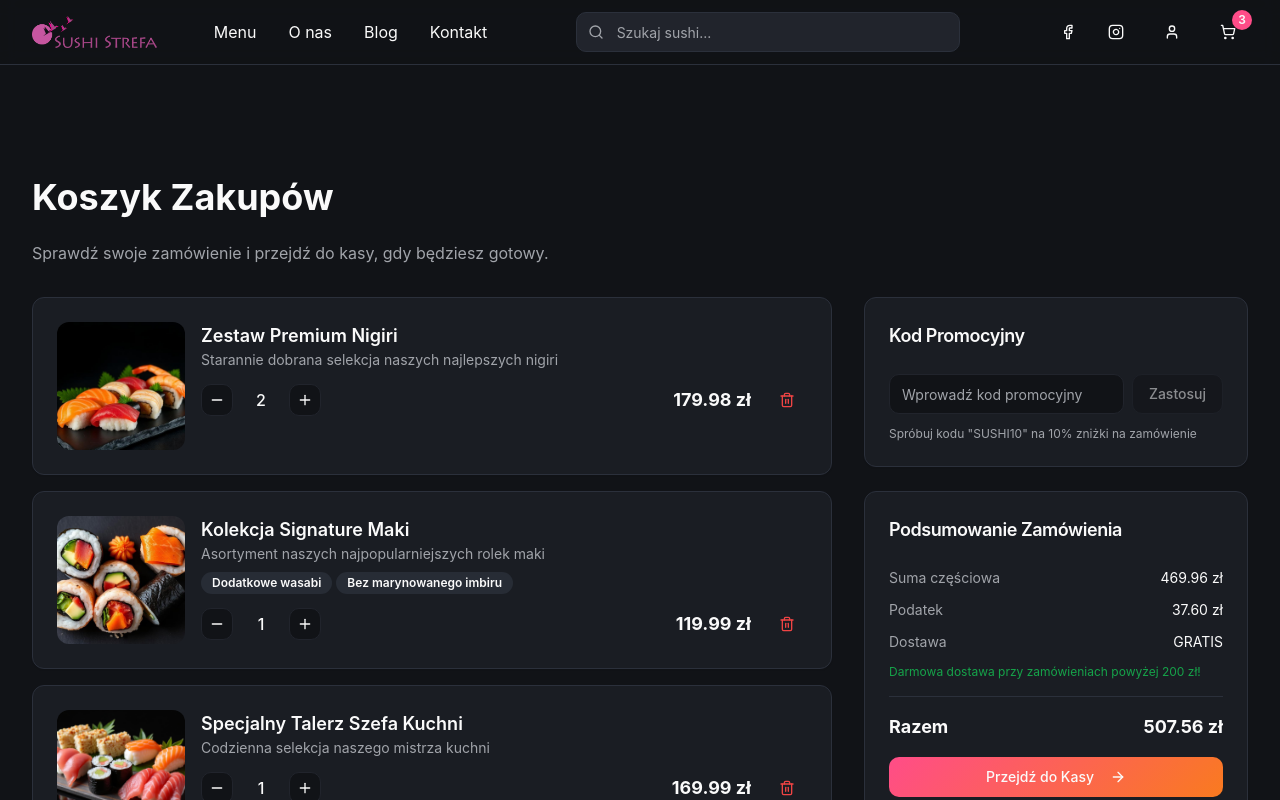
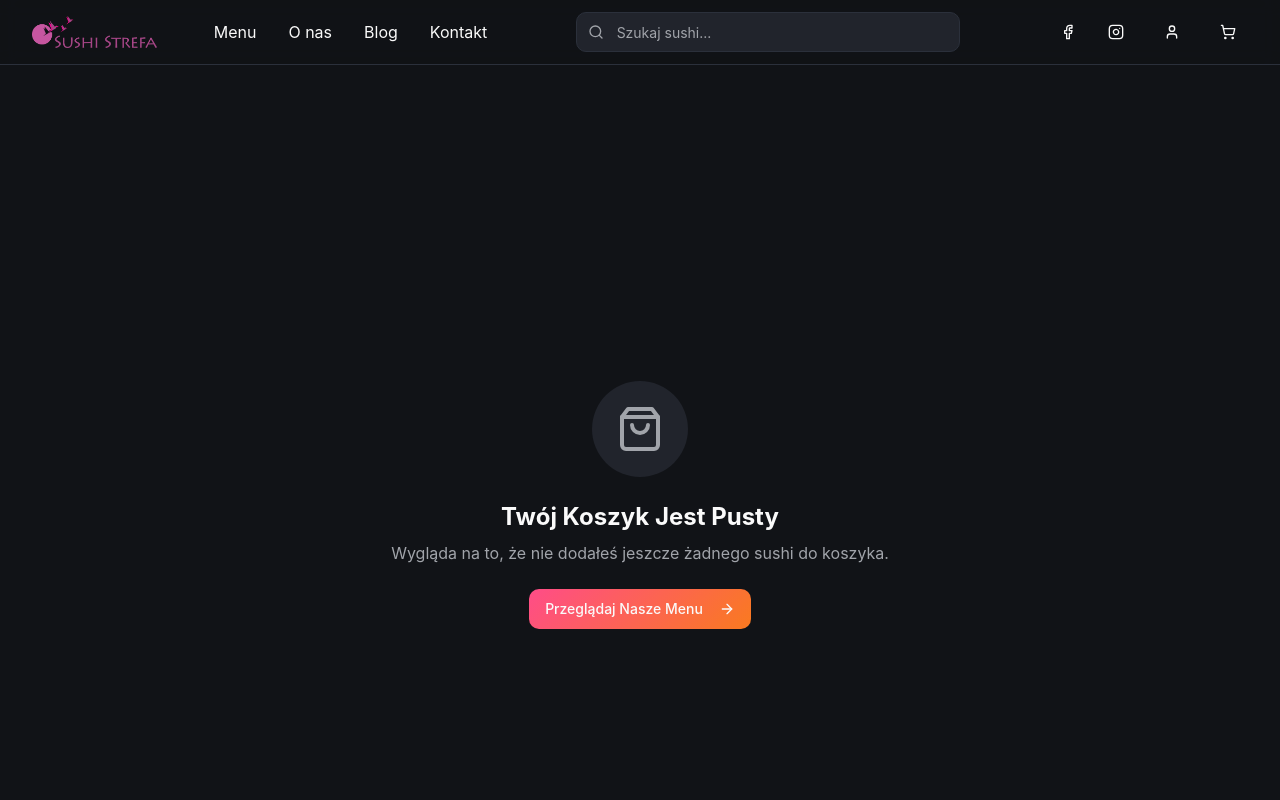
Before and after one commit to piotrwyszynski/sushi-zen-plan, a React (Vite) app: page /cart in a window 1280 px wide. Shown: the top 800 px of the page. Built offline with nearby package versions, Linux system fonts and the light colour scheme.

Commit message:
Fix cart functionality
The cart functionality for adding and removing products was not working and has now been fixed.

```diff
--- a/src/App.tsx
+++ b/src/App.tsx
@@ -13,11 +13,13 @@ import { Contact } from "./pages/Contact";
 import { Login } from "./pages/Login";
 import { Cart } from "./pages/Cart";
 import NotFound from "./pages/NotFound";
+import { CartProvider } from "./context/CartContext";
 
 const queryClient = new QueryClient();
 
 const App = () => (
   <QueryClientProvider client={queryClient}>
+    <CartProvider>
       <TooltipProvider>
         <Toaster />
         <Sonner />
@@ -41,6 +43,7 @@ const App = () => (
           </div>
         </BrowserRouter>
       </TooltipProvider>
+    </CartProvider>
   </QueryClientProvider>
 );
 
--- a/src/components/Header.tsx
+++ b/src/components/Header.tsx
@@ -12,9 +12,10 @@ import {
   Instagram
 } from "lucide-react";
 import { Link } from "react-router-dom";
+import { useCart } from "@/context/CartContext";
 
 export const Header = () => {
-  const [cartCount] = useState(3);
+  const { count: cartCount } = useCart();
   const [isSearchOpen, setIsSearchOpen] = useState(false);
 
   return (
--- a/src/components/ProductCard.tsx
+++ b/src/components/ProductCard.tsx
@@ -3,6 +3,8 @@ import { Card, CardContent, CardFooter } from "@/components/ui/card";
 import { Badge } from "@/components/ui/badge";
 import { Star, Heart, ShoppingCart } from "lucide-react";
 import { useState } from "react";
+import { useCart } from "@/context/CartContext";
+import { toast } from "@/components/ui/use-toast";
 
 interface ProductCardProps {
   id: string;
@@ -17,6 +19,7 @@ interface ProductCardProps {
 }
 
 export const ProductCard = ({
+  id,
   name,
   description,
   price,
@@ -28,15 +31,19 @@ export const ProductCard = ({
 }: ProductCardProps) => {
   const [isFavorite, setIsFavorite] = useState(false);
   const [isAdding, setIsAdding] = useState(false);
+  const { addItem } = useCart();
 
   const handleAddToCart = () => {
     setIsAdding(true);
-    // Simulate API call
+    addItem({ id, name, description, price, image }, 1);
+    toast({
+      title: "Dodano do koszyka",
+      description: `${name} został dodany do koszyka.`,
+    });
     setTimeout(() => {
       setIsAdding(false);
-    }, 1000);
+    }, 400);
   };
-
   return (
     <Card className="group overflow-hidden border-border bg-card hover:shadow-glow-primary transition-all duration-300">
       <div className="relative overflow-hidden">
@@ -98,11 +105,11 @@ export const ProductCard = ({
           {/* Price */}
           <div className="flex items-center space-x-2">
             <span className="text-lg font-bold text-foreground">
-              ${price.toFixed(2)}
+              {price.toFixed(2)} zł
             </span>
             {originalPrice && (
               <span className="text-sm text-muted-foreground line-through">
-                ${originalPrice.toFixed(2)}
+                {originalPrice.toFixed(2)} zł
               </span>
             )}
           </div>
@@ -116,7 +123,7 @@ export const ProductCard = ({
           className="w-full hero-gradient hover:shadow-glow-primary"
         >
           <ShoppingCart className="h-4 w-4 mr-2" />
-          {isAdding ? 'Adding...' : 'Add to Cart'}
+          {isAdding ? 'Dodawanie...' : 'Dodaj do koszyka'}
         </Button>
       </CardFooter>
     </Card>
--- /dev/null
+++ b/src/context/CartContext.tsx
@@ -0,0 +1,82 @@
+import React, { createContext, useContext, useEffect, useMemo, useState } from "react";
+
+export interface CartItem {
+  id: string;
+  name: string;
+  description: string;
+  price: number;
+  image: string;
+  quantity: number;
+}
+
+interface CartContextValue {
+  items: CartItem[];
+  count: number;
+  addItem: (item: Omit<CartItem, "quantity">, quantity?: number) => void;
+  updateQuantity: (id: string, quantity: number) => void;
+  removeItem: (id: string) => void;
+  clear: () => void;
+}
+
+const CartContext = createContext<CartContextValue | undefined>(undefined);
+
+const STORAGE_KEY = "sushi_strefa_cart";
+
+export const CartProvider: React.FC<{ children: React.ReactNode }> = ({ children }) => {
+  const [items, setItems] = useState<CartItem[]>(() => {
+    try {
+      const raw = localStorage.getItem(STORAGE_KEY);
+      return raw ? (JSON.parse(raw) as CartItem[]) : [];
+    } catch {
+      return [];
+    }
+  });
+
+  useEffect(() => {
+    try {
+      localStorage.setItem(STORAGE_KEY, JSON.stringify(items));
+    } catch {}
+  }, [items]);
+
+  const addItem: CartContextValue["addItem"] = (item, quantity = 1) => {
+    setItems((prev) => {
+      const existing = prev.find((i) => i.id === item.id);
+      if (existing) {
+        return prev.map((i) =>
+          i.id === item.id ? { ...i, quantity: i.quantity + quantity } : i
+        );
+      }
+      return [...prev, { ...item, quantity }];
+    });
+  };
+
+  const updateQuantity: CartContextValue["updateQuantity"] = (id, quantity) => {
+    setItems((prev) => {
+      if (quantity <= 0) {
+        return prev.filter((i) => i.id !== id);
+      }
+      return prev.map((i) => (i.id === id ? { ...i, quantity } : i));
+    });
+  };
+
+  const removeItem: CartContextValue["removeItem"] = (id) => {
+    setItems((prev) => prev.filter((i) => i.id !== id));
+  };
+
+  const clear: CartContextValue["clear"] = () => setItems([]);
+
+  const count = useMemo(() => items.reduce((sum, i) => sum + i.quantity, 0), [items]);
+
+  const value = useMemo(
+    () => ({ items, count, addItem, updateQuantity, removeItem, clear }),
+    [items, count]
+  );
+
+  return <CartContext.Provider value={value}>{children}</CartContext.Provider>;
+};
+
+export const useCart = () => {
+  const ctx = useContext(CartContext);
+  if (!ctx) throw new Error("useCart must be used within CartProvider");
+  return ctx;
+};
--- a/src/pages/Cart.tsx
+++ b/src/pages/Cart.tsx
@@ -9,6 +9,7 @@ import { Link } from "react-router-dom";
 import nigiriImage from "@/assets/nigiri-set.jpg";
 import makiImage from "@/assets/maki-collection.jpg";
 import heroImage from "@/assets/hero-sushi.jpg";
+import { useCart } from "@/context/CartContext";
 
 interface CartItem {
   id: string;
@@ -21,52 +22,10 @@ interface CartItem {
 }
 
 export const Cart = () => {
-  const [cartItems, setCartItems] = useState<CartItem[]>([
-    {
-      id: "1",
-      name: "Zestaw Premium Nigiri",
-      description: "Starannie dobrana selekcja naszych najlepszych nigiri",
-      price: 89.99,
-      image: nigiriImage,
-      quantity: 2,
-    },
-    {
-      id: "2",
-      name: "Kolekcja Signature Maki",
-      description: "Asortyment naszych najpopularniejszych rolek maki",
-      price: 119.99,
-      image: makiImage,
-      quantity: 1,
-      customizations: ["Dodatkowe wasabi", "Bez marynowanego imbiru"],
-    },
-    {
-      id: "3",
-      name: "Specjalny Talerz Szefa Kuchni",
-      description: "Codzienna selekcja naszego mistrza kuchni",
-      price: 169.99,
-      image: heroImage,
-      quantity: 1,
-    },
-  ]);
+  const { items: cartItems, updateQuantity, removeItem } = useCart();
 
   const [promoCode, setPromoCode] = useState("");
   const [isPromoApplied, setIsPromoApplied] = useState(false);
-
-  const updateQuantity = (id: string, newQuantity: number) => {
-    if (newQuantity === 0) {
-      removeItem(id);
-      return;
-    }
-    setCartItems(items =>
-      items.map(item =>
-        item.id === id ? { ...item, quantity: newQuantity } : item
-      )
-    );
-  };
-
-  const removeItem = (id: string) => {
-    setCartItems(items => items.filter(item => item.id !== id));
-  };
 
   const applyPromoCode = () => {
     if (promoCode.toLowerCase() === "sushi10") {
```
Lines whose indentation alone changed are shown as unchanged.
